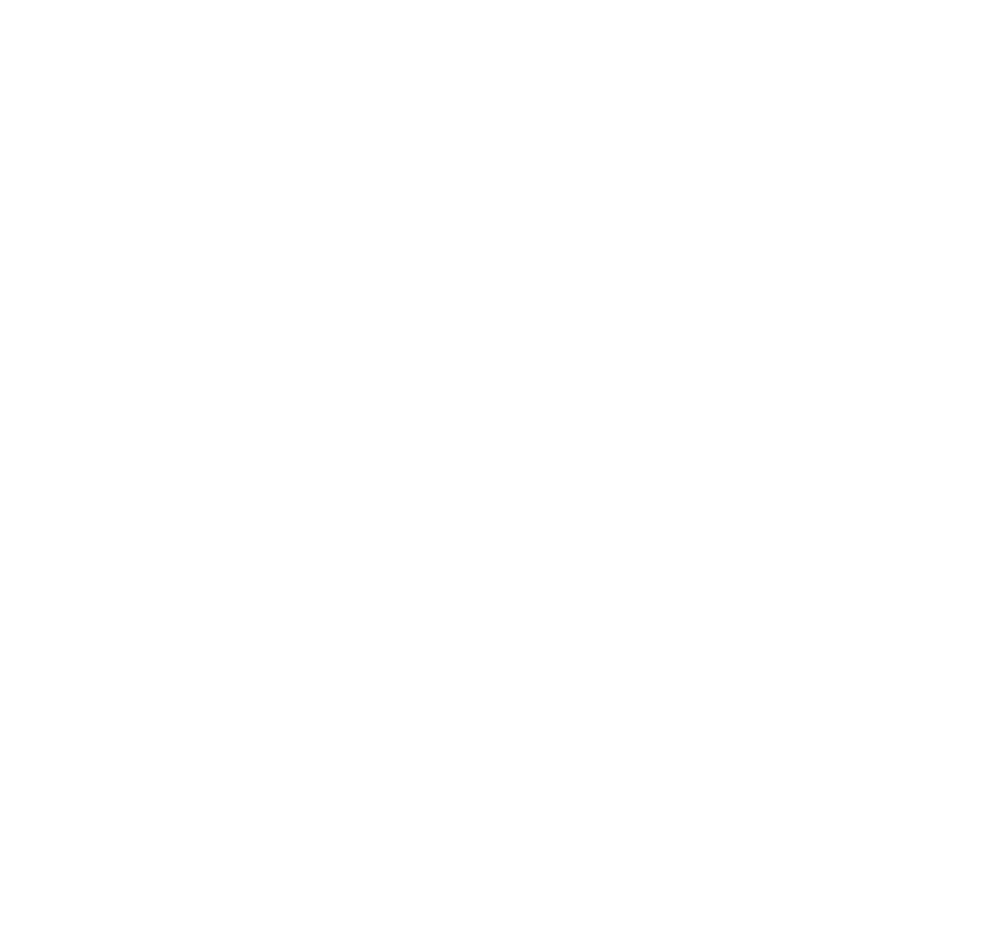
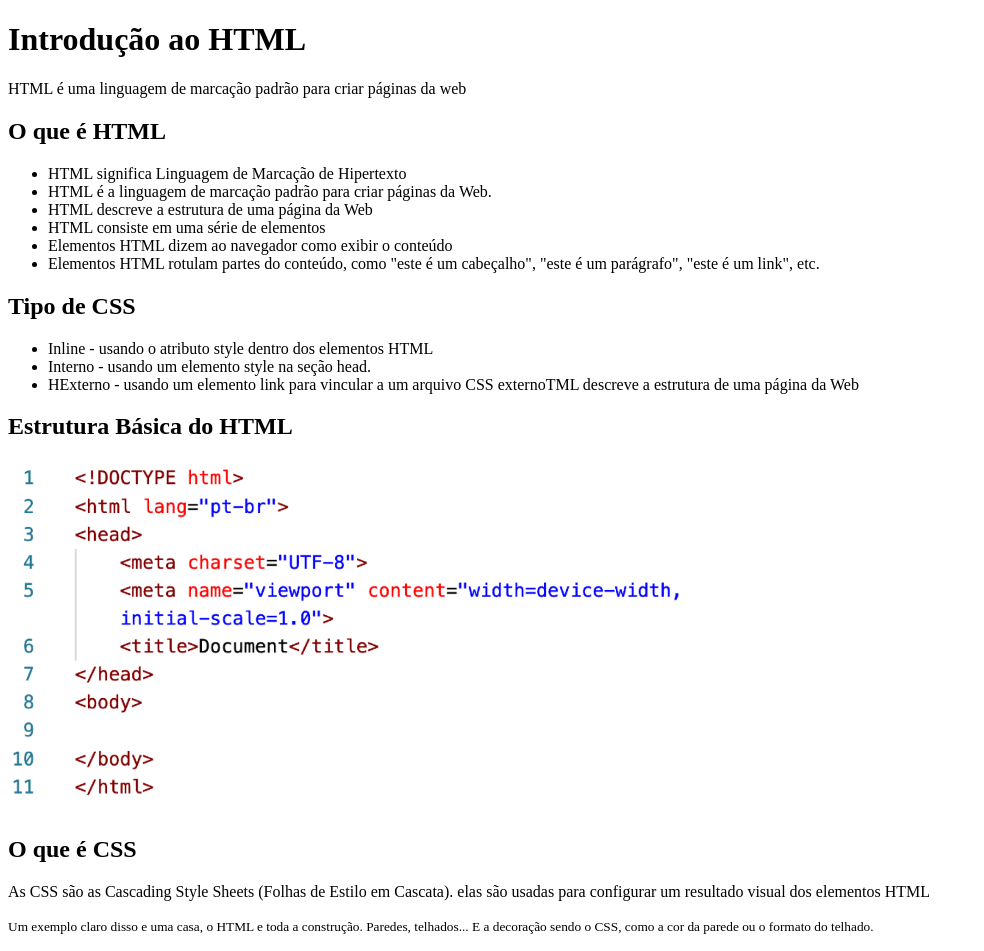
Before and after one commit to rinaarantes/Meu-Primeiro-Site-HTML, a plain HTML site: page primeiraoSite/index.html in a window 1280 px wide. Shown: the whole page, without its empty margins (0-984 px from the left). Before the commit the page ends 800 px from the top, so only its background shows below. Drawn offline with Linux system fonts and the light colour scheme.

Commit message:
Add files via upload
Básico HTML e CSS - Código Inicial - primeiras marcações com HTML - Parte 2

```diff
--- a/primeiraoSite/index.html
+++ b/primeiraoSite/index.html
@@ -1,12 +1,42 @@
-
 <!DOCTYPE html>
 <html lang="pt-br">
 <head>
 <meta charset="UTF-8">
 <meta name="viewport" content ="width=device-width, initial-scale=1.0">
 <title>Meu Primeiro Site HTML</title>
+<style type="text/css"></style>
 </head>
 
 <body>
+  <h1>Introdução ao HTML</h1>
+     <p>HTML é uma linguagem de marcação padrão para criar páginas da web</p>
+
+  <h2>O que é HTML</h2>
+     <ul>
+         <li>HTML significa Linguagem de Marcação de Hipertexto</li>
+         <li>HTML é a linguagem de marcação padrão para criar páginas da Web.</li>
+         <li>HTML descreve a estrutura de uma página da Web</li>
+         <li>HTML consiste em uma série de elementos</li>
+         <li>Elementos HTML dizem ao navegador como exibir o conteúdo</li>
+         <li>Elementos HTML rotulam partes do conteúdo, como "este é um cabeçalho", "este é um parágrafo", "este é um link", etc.</li>
+    </ul>
+
+  <h2>Tipo de CSS</h2>
+    <ul>
+         <li>Inline - usando o atributo style dentro dos elementos HTML</li>
+         <li>Interno - usando um elemento style na seção head.</li>
+         <li>HExterno - usando um elemento link para vincular a um arquivo CSS externoTML descreve a estrutura de uma página da Web</li>
+    </ul>
+
+  <h2>Estrutura Básica do HTML</h2>
+  <img src="img/html.png" alt="linhas de codigos HTML">
+
+   <h2>O que é CSS</h2>
+
+       <p>As CSS são as Cascading Style Sheets (Folhas de Estilo em Cascata).
+       elas são usadas para configurar um resultado visual dos elementos HTML
+       </p>
+
+       <p><small>Um exemplo claro disso e uma casa, o HTML e toda a construção. Paredes, telhados... E a decoração sendo o CSS, como a cor da parede ou o formato do telhado.</small></p>
 </body>
 </html>
```
Also changed, not shown: primeiraoSite/img/html.png (added).
